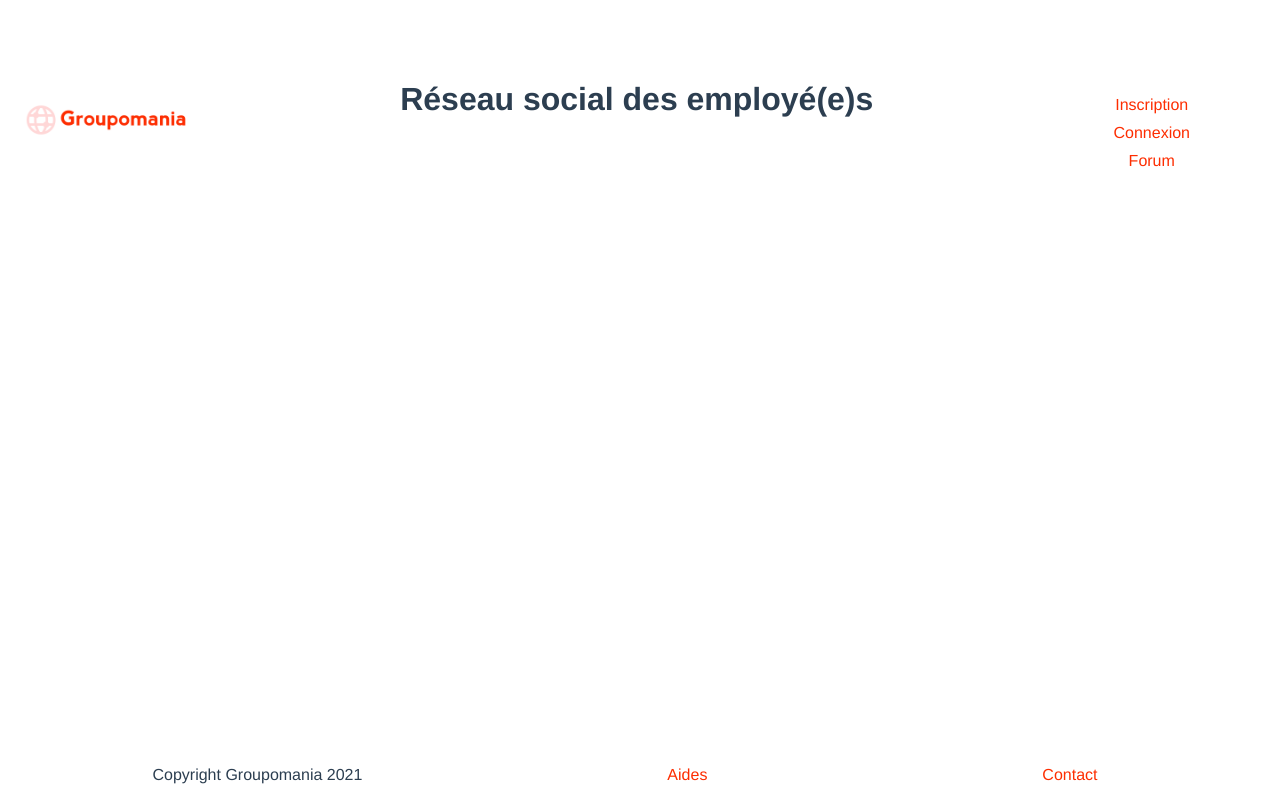
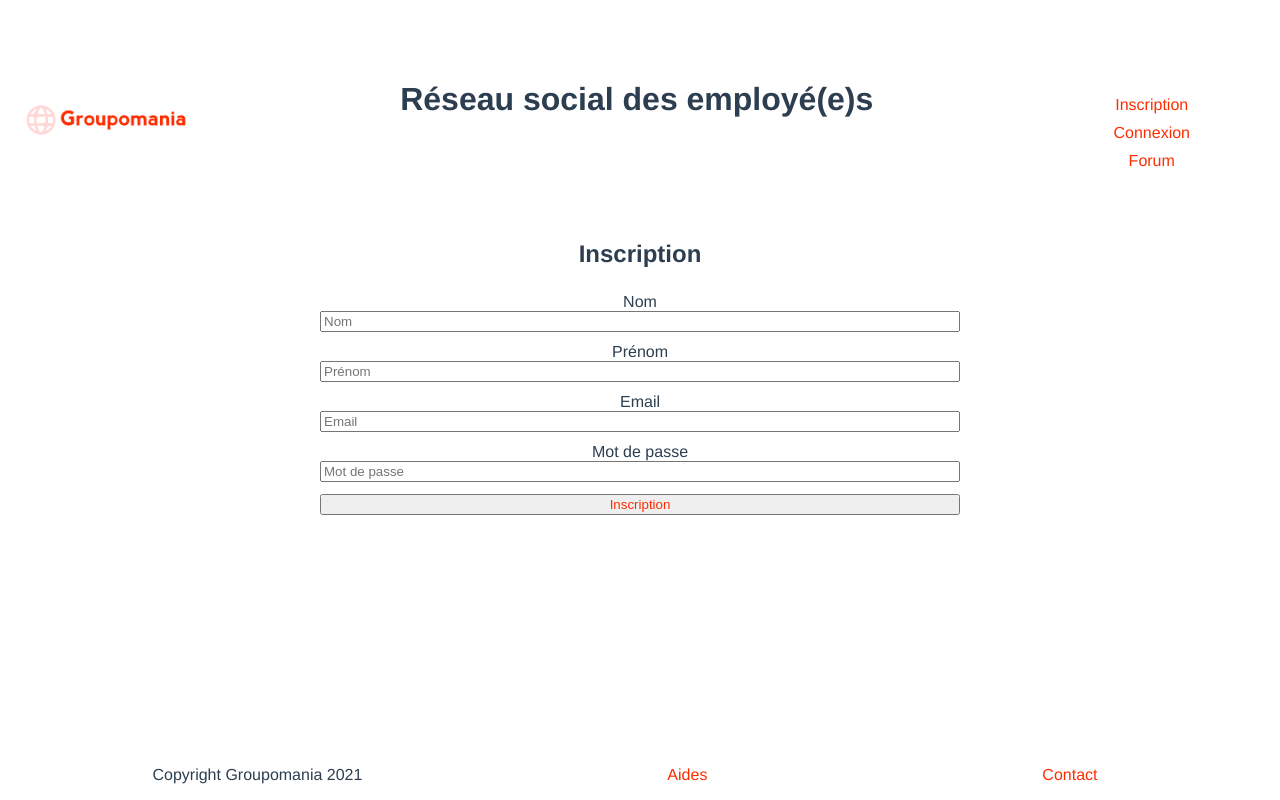
Before and after one commit to Etudiantoc-dev/p7_front_rs, a Vue app: page /#/Signup in a window 1280 px wide. Built offline with nearby package versions, Linux system fonts and the light colour scheme.

Commit message:
+ propre

```diff
--- a/src/App.vue
+++ b/src/App.vue
@@ -1,18 +1,38 @@
-
 <template>
-<div id="app">
-  <div id="nav">
-    <!-- <router-link to="/"></router-link>
+  <div id="app">
+    <div id="nav">
+      <Header :image="logo" />
+      <!-- <router-link to="/"></router-link>
     <router-link to="/Signup" tag ="button">inscription</router-link>
     <router-link to= "/Publication" tag ="button">Publication</router-link> -->
-   </div> <!-- Comment cibler et utiliser le lien "Inscription" déjà construit dans Header-->
-    <router-view  />
+    </div>
+    <!-- Comment cibler et utiliser le lien "Inscription" déjà construit dans Header-->
+    <section></section>
+    <router-view />
+    <Footer />
   </div>
 </template>
+<script>
+import Header from "./components/Header.vue";
+import Footer from "./components/Footer.vue";
+import { mapState } from "vuex";
+
+export default {
+  name: "App",
+  components: {
+    Header,
+    Footer,
+  },
+
+  computed: {
+    ...mapState({
+      logo: "logo",
+    }),
+  },
+};
+</script>
 <style>
-
-
-#app{
+#app {
   font-family: Avenir, Helvetica, Arial, sans-serif;
   -webkit-font-smoothing: antialiased;
   -moz-osx-font-smoothing: grayscale;
--- /dev/null
+++ b/src/components/CreerSinscrire.vue
@@ -0,0 +1,140 @@
+<script>
+import Footer from "./Footer.vue";
+import { mapState } from "vuex";
+
+export default {
+  name: "CreerSinscrire",
+  components: {
+    Footer,
+  },
+
+  computed: {
+    ...mapState({
+      logo: "logo",
+    }),
+  },
+};
+</script>
+
+<template>
+  <div id="app">
+    <Header v-for="item in logo" :image="item.image" :key="item.name" />
+    <section>
+      <aside>
+        <h2>Connexion</h2>
+        <p>
+          Tu n'as pas encore de compte ?
+          <span><a href="Créer un compte">Créer un compte</a> </span>
+        </p>
+
+        <form id="app">
+          <div class="form_group">
+            <label for="item.nom">Nom</label>
+            <input
+              class="form-control"
+              type="text"
+              id="nom"
+              name="nom"
+              placeholder="Nom"
+              kei="item.name"
+            />
+          </div>
+          <div class="form_group">
+            <label for="item.prenom">Prénom</label>
+            <input
+              type="text"
+              class="form-control"
+              id="prenom"
+              name="prenom"
+              placeholder="Prénom"
+            />
+          </div>
+          <div class="form_group">
+            <label for="item.email">Email</label>
+            <input
+              type="email"
+              class="form-control"
+              id="email"
+              name="email"
+              placeholder="Email"
+            />
+          </div>
+          <div class="form_group">
+            <label for="item.password">Mot de passe</label>
+            <input
+              type="text"
+              class="form-control"
+              id="password"
+              name="password"
+              placeholder="Mot de passe"
+            />
+          </div>
+          <div class="form_group">
+            <input
+              type="submit"
+              value="Inscription"
+              class="bouton_inscription"
+              id="bouton"
+            />
+            <p id="erreur" style="color: orangered; width: max-content"></p>
+          </div>
+        </form>
+      </aside>
+    </section>
+    <Footer />
+  </div>
+</template>
+<style lang="css">
+body {
+  width: 100%;
+  margin: auto;
+}
+/* SECTION formulaire */
+.form_group {
+  display: flex;
+  flex-direction: column;
+  justify-content: center;
+  width: 50%;
+  margin: auto;
+  height: 50px;
+}
+.form_group,
+label {
+  display: flex;
+  justify-content: center;
+}
+.bouton_inscription {
+  color: #fd2d01;
+  margin-top: 15px;
+}
+/* Responsive */
+
+@media (max-width: 768px) {
+  header {
+    display: flex;
+    justify-content: space-between;
+    flex-direction: column;
+    width: 100%;
+    margin: auto;
+  }
+  .logo_header {
+    margin: auto;
+    width: 20%;
+  }
+  h1 {
+    font-size: 20px;
+    margin: auto;
+  }
+  ul,
+  a {
+    display: flex;
+    justify-content: center;
+    color: #fd2d01;
+    margin-top: 10px;
+    padding-left: 20px;
+  }
+  section {
+    margin-top: 20px;
+  }
+}
+</style>
--- a/src/components/FormInscription.vue
+++ b/src/components/FormInscription.vue
@@ -1,10 +1,7 @@
 <template>
-  <div id="app">
-    <Header />
   <section>
-      <aside>
+    <form>
       <h2>Inscription</h2>
-        <form id="app">
       <div class="form_group">
         <label for="item.nom">Nom</label>
         <input
@@ -50,8 +47,9 @@
           placeholder="Mot de passe"
         />
       </div>
-          <div class="form_group">
+      <div class="form_group" >
         <input
+          @click="createAccount()"
           type="submit"
           value="Inscription"
           class="bouton_inscription"
@@ -60,23 +58,33 @@
         <p id="erreur" style="color: orangered; width: max-content"></p>
       </div>
     </form>
-      </aside>
   </section>
-    <Footer />
-  </div>
 </template>
 <script>
 export default {
   name: "FormInscription",
+  data: function(){
+    return {
+      nom: "",
+      prenom: "",
+      email:"",
+      password:""
+    }
+  },
+  methods: {
+      createAccount: function () {
 
-  props: [
-    {
-      nom: String,
-      prenom: String,
-      email: String,
-      password: String,
+      console.log(this.nom, this.prenom, this.email, this.password);
     },
-  ],
+  },
+
+  // props: {
+  //   formule:{
+  //   nom: String,
+  //   prenom: String,
+  //   email: String,
+  //   password: String,
+  // }},
 };
 </script>
 <style lang="css">
--- a/src/components/FormPublication.vue
+++ b/src/components/FormPublication.vue
@@ -1,10 +1,7 @@
 <template>
-  <div id="app" class="app">
-    <Header v-for="item in logo" :image="item.image" :key="item.name" />
   <section>
-      <aside>
+    <form>
     <h2>Publication</h2>
-        <form id="App">
     <div class="form_group">
       <label for="prenom">Prénom</label>
       <input
@@ -29,12 +26,7 @@
     </div>
     <div class="form-group">
       <label for="multimedia">Multimédia</label>
-            <input
-              type="file"
-              value="Télécharger"
-              class="upload_file"
-              id="bouton"
-            />
+      <input type="file" value="Télécharger" class="upload_file" id="bouton" />
     </div>
     <div class="form_group">
       <input
@@ -45,10 +37,7 @@
       />
     </div>
   </form>
-      </aside>
   </section>
-    <Footer />
-  </div>
 </template>
 <style lang="css">
 .commentaires {
--- a/src/components/Header.vue
+++ b/src/components/Header.vue
@@ -1,7 +1,7 @@
 
 
 <template>
-  <header id="app" class="app">
+  <header>
     <img class="logo_header" :src="image.source" :alt="image.alt" />
 
     <h1>Réseau social des employé(e)s</h1>
--- a/src/router/index.js
+++ b/src/router/index.js
@@ -4,11 +4,17 @@ import Accueil from '../views/Accueil.vue'
 import Signup from '../views/Signup.vue'
 import VueRouter from 'vue-router'
 import Publication from '../views/PublicationForum.vue'
+import CreerSinscrire from '../components/CreerSinscrire.vue'
 
 Vue.use(VueRouter)
 
 export default new Router({
   routes : [
+    {
+      path:'/CreerSinscrire',
+      name:'creerSinscrire',
+      component : CreerSinscrire
+    },
     {
       path: '/',
       name: 'accueil',
--- a/src/store/index.js
+++ b/src/store/index.js
@@ -6,8 +6,8 @@ Vue.use(Vuex)
 
 export default new Vuex.Store({
   state: {
-    logo: [{
-      image: {
+    logo: {
+
         source: "../images/icon-left-font.png",
         alt: "Logo"
 
@@ -17,13 +17,12 @@ export default new Vuex.Store({
         nom:  '',
         email:  '',
         password: '',
-      }
-    }],
+      },
+
 
     mutations: {
     },
-    actions: {
-    },
+    actions: {},
     modules: {
     }
   }
--- a/src/views/Accueil.vue
+++ b/src/views/Accueil.vue
@@ -1,38 +1,29 @@
 <template>
   <div id="app">
-    <Header
-    v-for='item in logo'
-    :image='item.image'
-    :key='item.name'
-    />
-    <section>
-      <aside>
+
+
+
+        <!-- <CreerSinscrire/> -->
         <FormConnexion/>
-        <!-- <FormConnexion
-          v-for="item in connexion"
-          :checkForm="checkForm"
-          :email="item.email"
-          :key="item.name"
-          :password="item.password"
-        /> -->
-      </aside>
-    </section>
+
+
     <Footer/>
   </div>
 </template>
 
 <script>
 import FormConnexion from "../components/FormConnexion.vue";
-import Footer from "../components/Footer.vue";
-import Header from "../components/Header.vue";
+// import CreerSinscrire from '../components/CreerSinscrire.vue'
+
+
 import {mapState} from "vuex";
 
 export default {
   name: "Accueil",
   components: {
     FormConnexion,
-    Footer,
-    Header,
+
+    // CreerSinscrire
   },
   computed:{
     ...mapState({
--- a/src/views/PublicationForum.vue
+++ b/src/views/PublicationForum.vue
@@ -1,21 +1,13 @@
 <script>
-import Footer from "../components/Footer.vue";
-import Header from "../components/Header.vue";
 import FormPublication from "../components/FormPublication.vue"
-import { mapState } from "vuex";
+
 
 export default {
   name: "PublicationForum",
   components: {
-    Footer,
-    Header,
     FormPublication
   },
-  computed: {
-    ...mapState({
-      logo: "logo",
-    }),
-  },
+
   methods: {
     signup() {
       const formulairePublication = {
@@ -37,14 +29,10 @@ export default {
   },
 };
 </script>
-<template> <div id="App">
-    <Header
-    v-for='item in logo'
-    :image='item.image'
-    :key='item.name'
-    />
+<template>
+
   <FormPublication/>
-  <Footer/>
 
-  </div>
+
+
 </template>
--- a/src/views/Signup.vue
+++ b/src/views/Signup.vue
@@ -1,45 +1,43 @@
 <template>
-  <div id="app">
-    <Header v-for="item in logo" :image="item.image" :key="item.name" />
-    <section>
-      <aside>
+<!--
+      <FormInscription
+      -
 
-        <FormInscription
-          v-for="item in formulaire"
-          :nom="item.nom"
-          :prenom="item.prenom"
-          :email="item.email"
-          :password="item.password"
-          :key="item.name"
+
+
+       /> -->
+      <FormInscription
+
+          :nom="formulaire.nom"
+          :prenom="formulaire.prenom"
+          :email="formulaire.email"
+          :password="formulaire.password"
+          :key="formulaire.name"
+
         />
-      </aside>
-    </section>
-    <Footer />
-  </div>
+
 </template>
 
-
 <script>
-import Header from "../components/Header.vue";
 import FormInscription from "../components/FormInscription.vue";
-import Footer from "../components/Footer.vue";
 import { mapState } from "vuex";
 
 export default {
   name: "Signup",
   components: {
-    Header,
-    Footer,
     FormInscription,
   },
 
   computed: {
     ...mapState({
-      logo: "logo",
       formulaire: "formulaire",
     }),
   },
-  methods: {
+  // methods: {
+  //   ...mapActions({
+  //     createAccount: "createAccount",
+  //   }),
+
     signup() {
       const formulaireInscription = {
         nom: this.nom,
@@ -59,6 +57,5 @@ export default {
           .then((res) => console.log(res));
       }
     },
-  },
-};
+  }
 </script>
```
Lines whose indentation alone changed are shown as unchanged.
